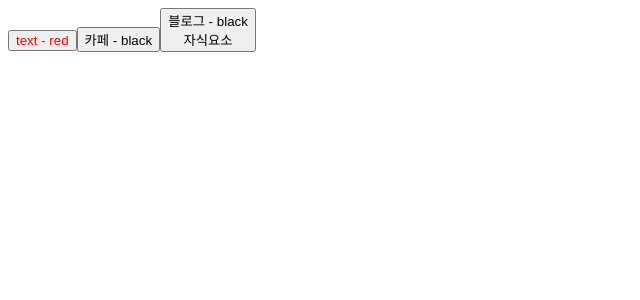
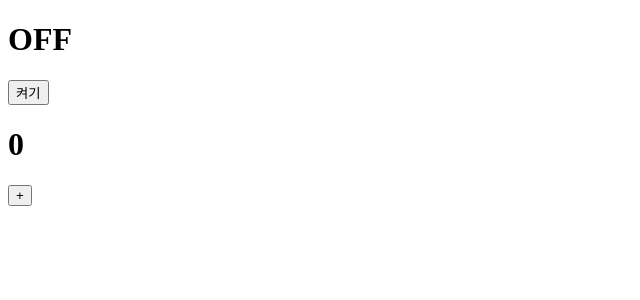
Before and after one commit to memoryDev/onebiteReact, a React (Vite) app in the folder section05/: page / in a window 1280 px wide. Shown: the top 300 px of the page, without its empty margins (0-640 px from the left). Built offline with nearby package versions, Linux system fonts and the light colour scheme.

Commit message:
State로 상태 관리하기

```diff
--- a/section05/src/App.jsx
+++ b/section05/src/App.jsx
@@ -1,25 +1,32 @@
 import "./App.css";
-import Header from "./components/Header";
-import Main from "./components/Main";
-import Footer from "./components/Footer";
-import Button from "./components/Button";
+import { useState } from "react";
 
 function App() {
-  const buttonProps = {
-    text: "text",
-    color: "red",
-    a: "1",
-    b: "2",
-    c: "3",
-  };
+  const [count, setCount] = useState(0);
+  const [light, setLight] = useState("OFF");
 
   return (
     <>
-      <Button {...buttonProps} />
-      <Button text={"카페"} />
-      <Button text={"블로그"}>
-        <div>자식요소</div>
-      </Button>
+      <div>
+        <h1>{light}</h1>
+        <button
+          onClick={() => {
+            setLight(light === "OFF" ? "ON" : "OFF");
+          }}
+        >
+          {light === "OFF" ? "켜기" : "끄기"}
+        </button>
+      </div>
+      <div>
+        <h1>{count}</h1>
+        <button
+          onClick={() => {
+            setCount(count + 1);
+          }}
+        >
+          +
+        </button>
+      </div>
     </>
   );
 }
```
